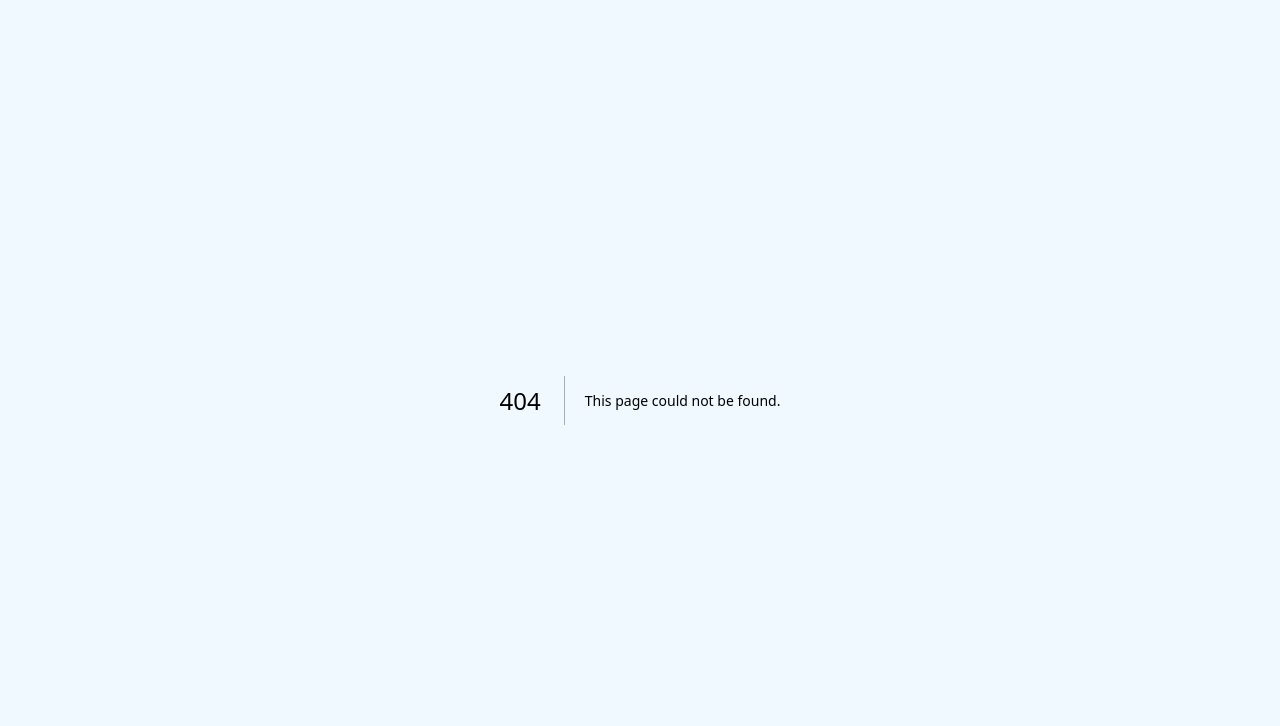
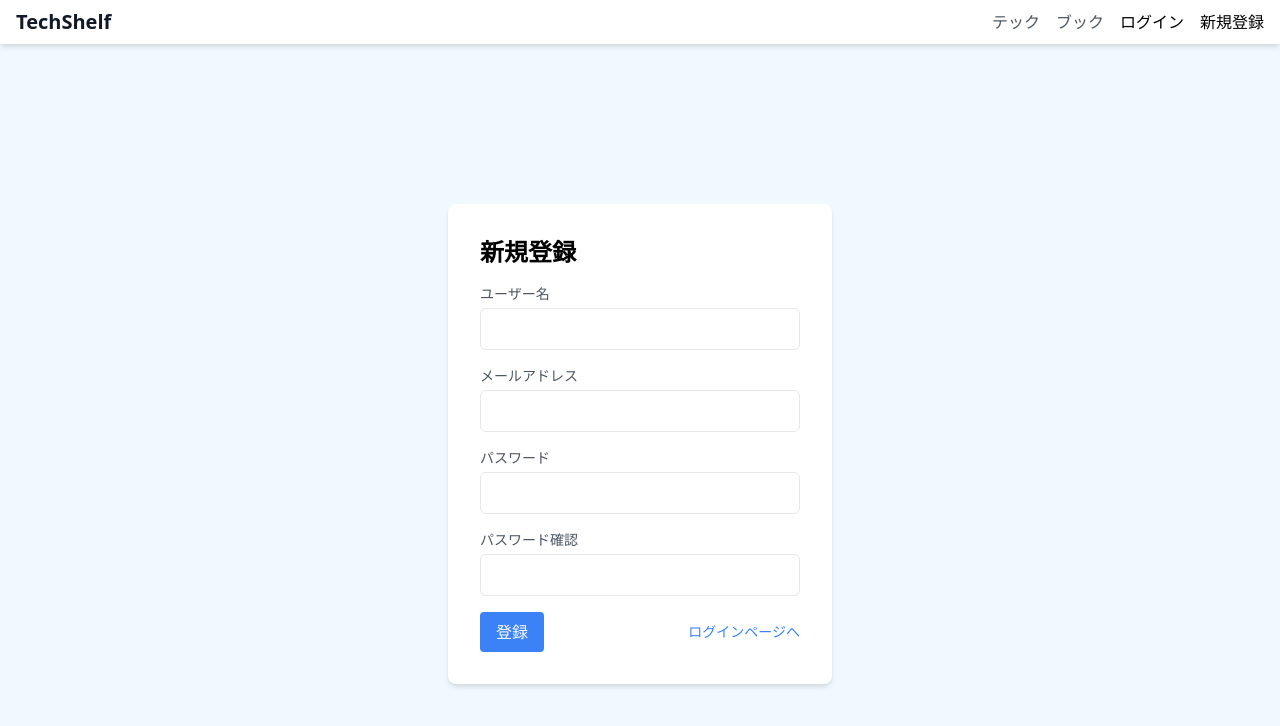
Before and after one commit to daichi-appy/tech-shelf-front, a Next.js app: page /signin in a window 1280 px wide. Before the commit this address had no page. Shown: the top 726 px of the page. Built offline with nearby package versions, Linux system fonts and the light colour scheme.

Commit message:
login, signinページ作成

```diff
--- /dev/null
+++ b/src/app/(auth)/layouts.tsx
@@ -0,0 +1,7 @@
+export default function AuthLayout({
+  children,
+}: {
+  children: React.ReactNode,
+}) {
+  return <div className="m-4 font-bold">{children}</div>;
+}
--- /dev/null
+++ b/src/app/(auth)/login/page.tsx
@@ -0,0 +1,23 @@
+export default function Page() {
+  return (
+      <div className="min-h-screen flex items-center justify-center">
+          <div className="p-8 bg-white shadow-md rounded-lg w-96">
+              <h1 className="text-2xl font-bold mb-4">ログイン</h1>
+              <form>
+                  <div className="mb-4">
+                      <label htmlFor="email" className="block text-sm font-medium text-gray-600">メールアドレス</label>
+                      <input type="email" id="email" name="email" className="mt-1 p-2 w-full border rounded-md" />
+                  </div>
+                  <div className="mb-4">
+                      <label htmlFor="password" className="block text-sm font-medium text-gray-600">パスワード</label>
+                      <input type="password" id="password" name="password" className="mt-1 p-2 w-full border rounded-md" />
+                  </div>
+                  <div className="flex items-center justify-between">
+                      <button type="submit" className="bg-blue-500 text-white px-4 py-2 rounded hover:bg-blue-600">ログイン</button>
+                      <a href="#" className="text-sm text-blue-500 hover:underline">パスワードを忘れた方</a>
+                  </div>
+              </form>
+          </div>
+      </div>
+  );
+}
--- /dev/null
+++ b/src/app/(auth)/signin/page.tsx
@@ -0,0 +1,35 @@
+import Link from 'next/link';
+
+export default function Page() {
+  return (
+      <div className="min-h-screen flex items-center justify-center">
+          <div className="p-8 bg-white shadow-md rounded-lg w-96">
+              <h1 className="text-2xl font-bold mb-4">新規登録</h1>
+              <form>
+                  <div className="mb-4">
+                      <label htmlFor="username" className="block text-sm font-medium text-gray-600">ユーザー名</label>
+                      <input type="text" id="username" name="username" className="mt-1 p-2 w-full border rounded-md" />
+                  </div>
+                  <div className="mb-4">
+                      <label htmlFor="email" className="block text-sm font-medium text-gray-600">メールアドレス</label>
+                      <input type="email" id="email" name="email" className="mt-1 p-2 w-full border rounded-md" />
+                  </div>
+                  <div className="mb-4">
+                      <label htmlFor="password" className="block text-sm font-medium text-gray-600">パスワード</label>
+                      <input type="password" id="password" name="password" className="mt-1 p-2 w-full border rounded-md" />
+                  </div>
+                  <div className="mb-4">
+                      <label htmlFor="confirm-password" className="block text-sm font-medium text-gray-600">パスワード確認</label>
+                      <input type="password" id="confirm-password" name="confirm-password" className="mt-1 p-2 w-full border rounded-md" />
+                  </div>
+                  <div className="flex items-center justify-between">
+                      <button type="submit" className="bg-blue-500 text-white px-4 py-2 rounded hover:bg-blue-600">登録</button>
+                      <Link href="/login" className='text-sm text-blue-500 hover:underline'>
+                        ログインページへ
+                      </Link>
+                  </div>
+              </form>
+          </div>
+      </div>
+  );
+}
--- a/src/app/header.tsx
+++ b/src/app/header.tsx
@@ -1,10 +1,14 @@
+import Link from 'next/link';
+
 function Header() {
   return (
       <header className="bg-white shadow-md">
           <div className="container mx-auto px-4 py-2 flex justify-between items-center">
+            <Link href="/">
               <div className="text-gray-900 font-bold text-xl">
                   TechShelf
               </div>
+            </Link>
               <nav>
                   <ul className="flex space-x-4">
                       <li>
@@ -14,7 +18,14 @@ function Header() {
                           <a href="#" className="text-gray-600 hover:text-gray-800">ブック</a>
                       </li>
                       <li>
-                          <a href="#" className="text-gray-600 hover:text-gray-800">ログイン</a>
+                        <Link href="/login">
+                          ログイン
+                        </Link>
+                      </li>
+                      <li>
+                        <Link href="/signin">
+                          新規登録
+                        </Link>
                       </li>
                   </ul>
               </nav>
--- a/src/app/layout.tsx
+++ b/src/app/layout.tsx
@@ -1,6 +1,7 @@
 import './globals.css'
 import type { Metadata } from 'next'
 import { Inter } from 'next/font/google'
+import Header from './header'
 
 const inter = Inter({ subsets: ['latin'] })
 
@@ -16,7 +17,10 @@ export default function RootLayout({
 }) {
   return (
     <html lang="en">
-      <body className='bg-sky-50'>{children}</body>
+      <body className='bg-sky-50'>
+        <Header />
+        {children}
+      </body>
     </html>
   )
 }
--- a/src/app/page.tsx
+++ b/src/app/page.tsx
@@ -1,11 +1,7 @@
 import Image from 'next/image'
-import Header from './header';
 
 export default function Home() {
   return (
-    <div className=''>
-      <Header />
-      <div></div>
-    </div>
+    <div></div>
   )
 }
```
